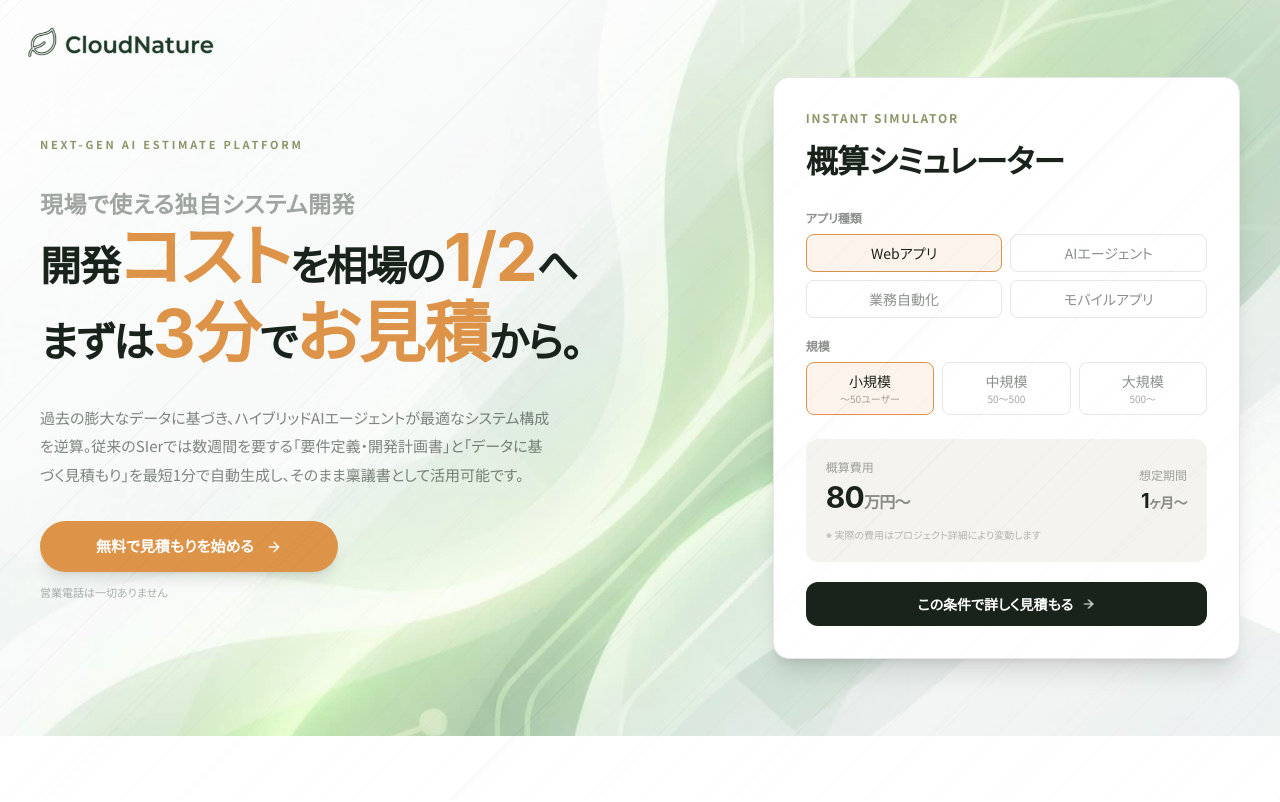
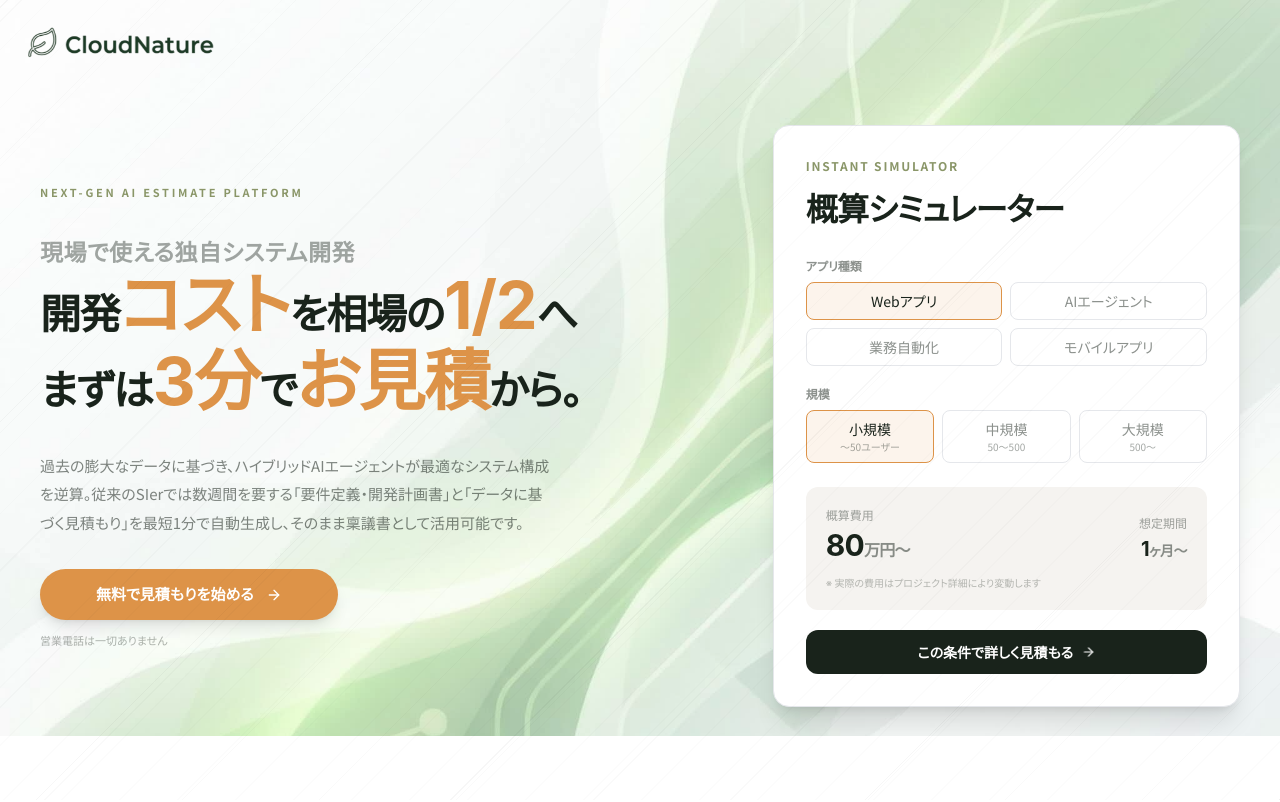
Before and after one commit to kohei0125/CloudNature, a Next.js app in the folder estimate/: page / in a window 1280 px wide. Shown: the top 802 px of the page. Built offline with nearby package versions, Linux system fonts and the light colour scheme.

Commit message:
style: ヒーローセクションにパディングトップを追加

```diff
--- a/estimate/components/landing/HeroSection.tsx
+++ b/estimate/components/landing/HeroSection.tsx
@@ -105,7 +105,7 @@ import Image from "next/image";
 
 export default function HeroSection() {
   return (
-    <section className="relative flex min-h-svh md:min-h-[92vh] flex-col justify-center overflow-hidden">
+    <section className="relative flex min-h-svh md:min-h-[92vh] flex-col justify-center overflow-hidden pt-20 md:pt-24">
       {/* Background Image */}
       <div className="absolute inset-0 -z-10 h-full w-full">
         <Image
```
